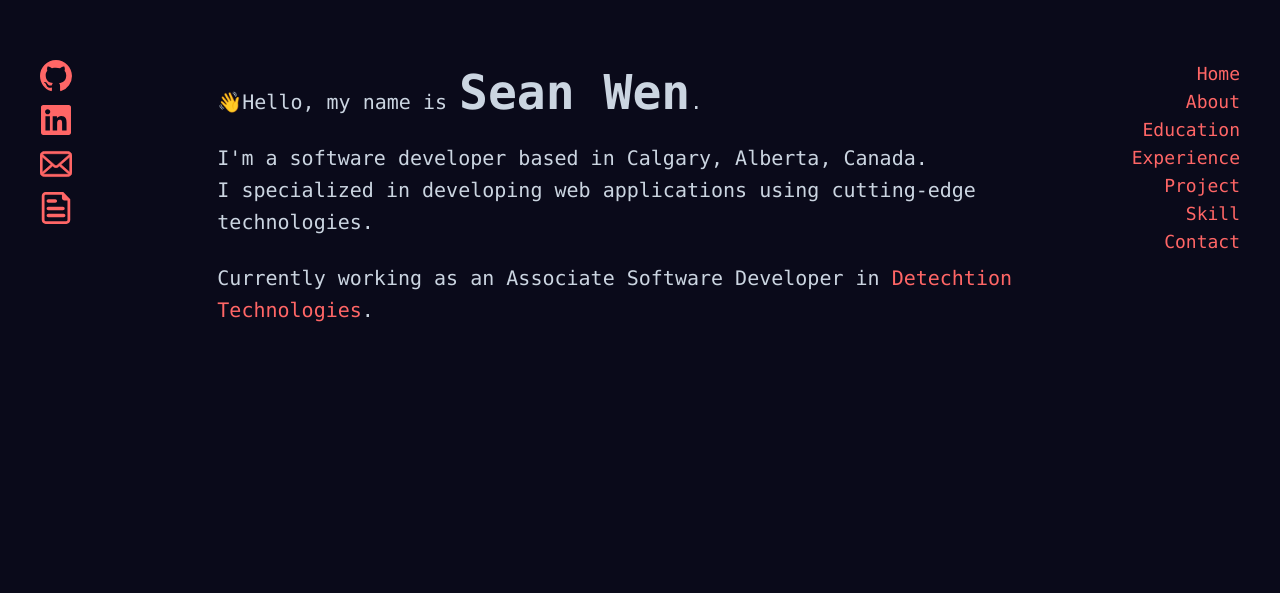
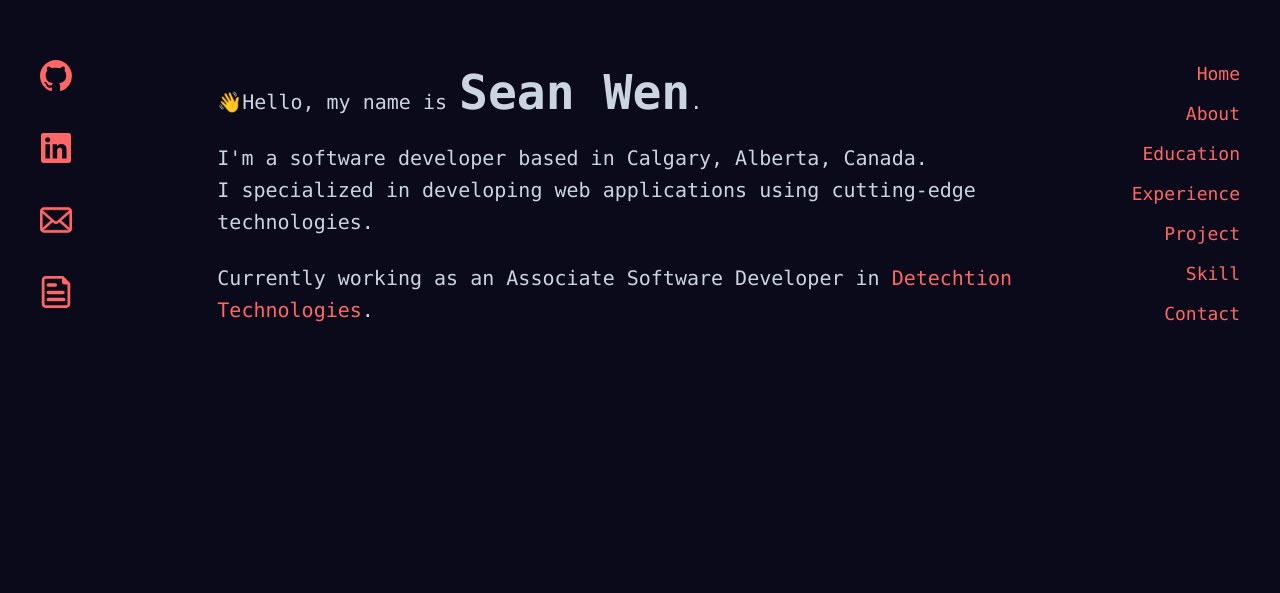
Before and after one commit to ShouShou92410/ShouShou92410.github.io, a SvelteKit app: page / in a window 1280 px wide. Shown: the part 207-800 px from the top of the page. Built offline with nearby package versions, Linux system fonts and the light colour scheme.

Commit message:
Responsive sizes and spacing for side bars

```diff
--- a/src/app.css
+++ b/src/app.css
@@ -29,6 +29,7 @@
 	}
 	a,
 	p,
+	span,
 	li {
 		@apply 2xl:text-2xl xl:text-xl lg:text-lg md:text-base sm:text-sm text-xs 2xl:leading-9 xl:leading-8 lg:leading-7 md:leading-6 sm:leading-5 leading-4;
 	}
--- a/src/lib/components/SocialIcon.svelte
+++ b/src/lib/components/SocialIcon.svelte
@@ -4,9 +4,9 @@
 	export let label: string;
 </script>
 
-<a {href} class="hidden md:flex items-center">
+<a {href} class="flex items-center">
 	<img {src} alt={label} class="w-8 duration-300" />
-	<span class="font-semibold text-lg overflow-hidden pl-3 duration-300 w-0">{label}</span>
+	<span class="font-semibold overflow-hidden lg:pl-3 pl-2 duration-300 w-0">{label}</span>
 </a>
 
 <style lang="postcss">
--- a/src/routes/Education.svelte
+++ b/src/routes/Education.svelte
@@ -10,7 +10,7 @@
 			<p class="lg:text-base sm:text-base text-xs italic">September 2015 - May 2021</p>
 			<ul class="list-disc pl-10 md:py-3 py-1">
 				<li class="md:py-1 py-0.5">GPA: 3.6</li>
-				<li class="md:py-1 py-0.5">Completed a 14 months long Co-op / Internship program.</li>
+				<li class="md:py-1 py-0.5">Completed a 14 months long Co-op / Internship program</li>
 			</ul>
 		</div>
 	</div>
--- a/src/routes/SideNav.svelte
+++ b/src/routes/SideNav.svelte
@@ -1,4 +1,4 @@
-<nav class="hidden md:flex flex-col items-end fixed top-1/3 right-10 ">
+<nav class="hidden md:flex flex-col items-end fixed top-1/3 lg:right-10 right-3 gap-3">
 	<a href="/">Home</a>
 	<a href="#about">About</a>
 	<a href="#education">Education</a>
--- a/src/routes/SocialLinks.svelte
+++ b/src/routes/SocialLinks.svelte
@@ -6,7 +6,7 @@
 	import SocialIcon from '$lib/components/SocialIcon.svelte';
 </script>
 
-<div class="fixed flex flex-col top-1/3 left-10 gap-3">
+<div class="fixed hidden md:flex flex-col top-1/3 lg:left-10 left-3 gap-10">
 	<SocialIcon href="https://github.com/ShouShou92410" src={github} label="GitHub" />
 	<SocialIcon href="https://www.linkedin.com/in/yuhsiangwen" src={linkedin} label="LinkedIn" />
 	<SocialIcon href="mailto:sw92410@hotmail.com" src={email} label="Email" />
```
